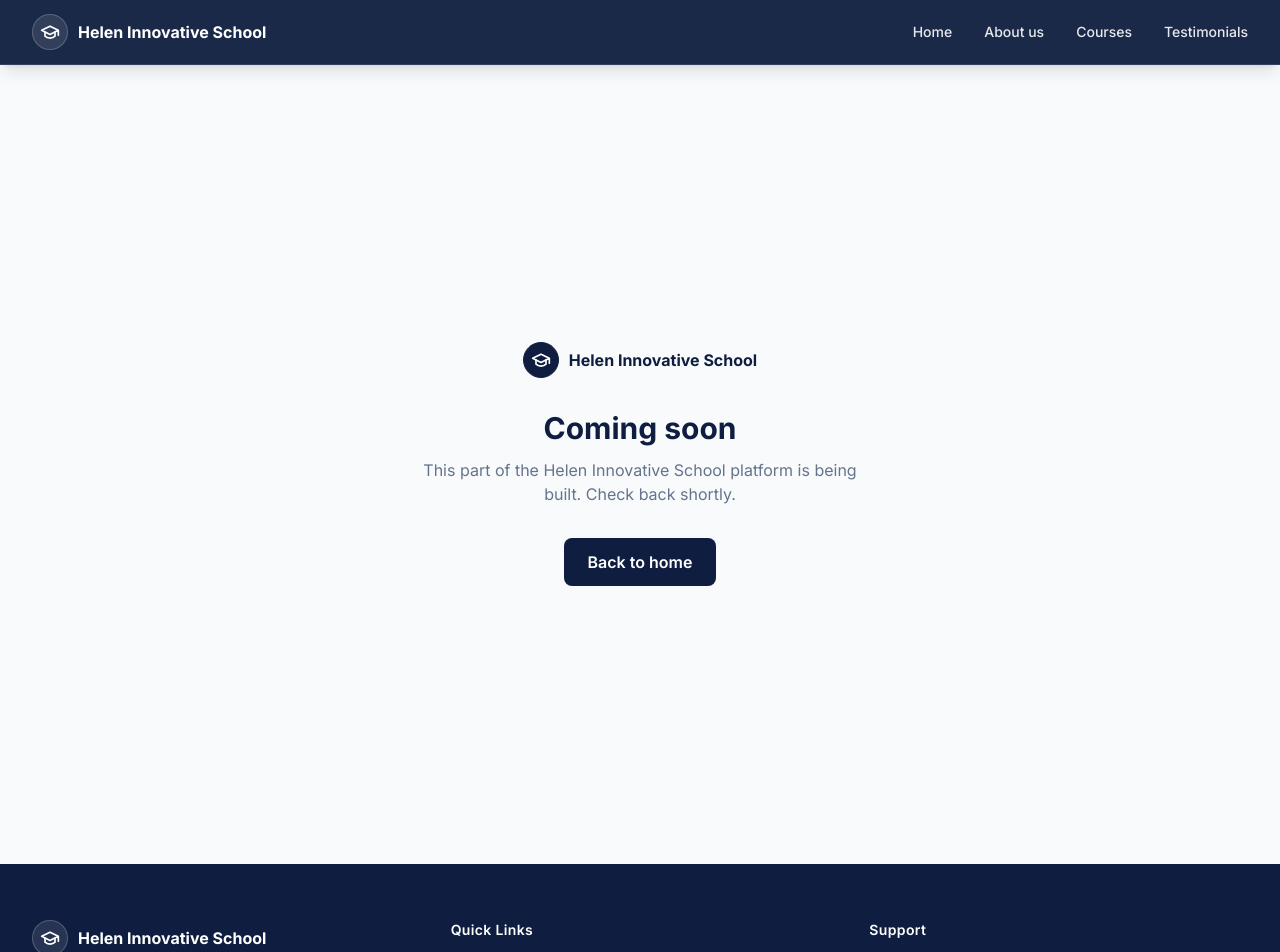
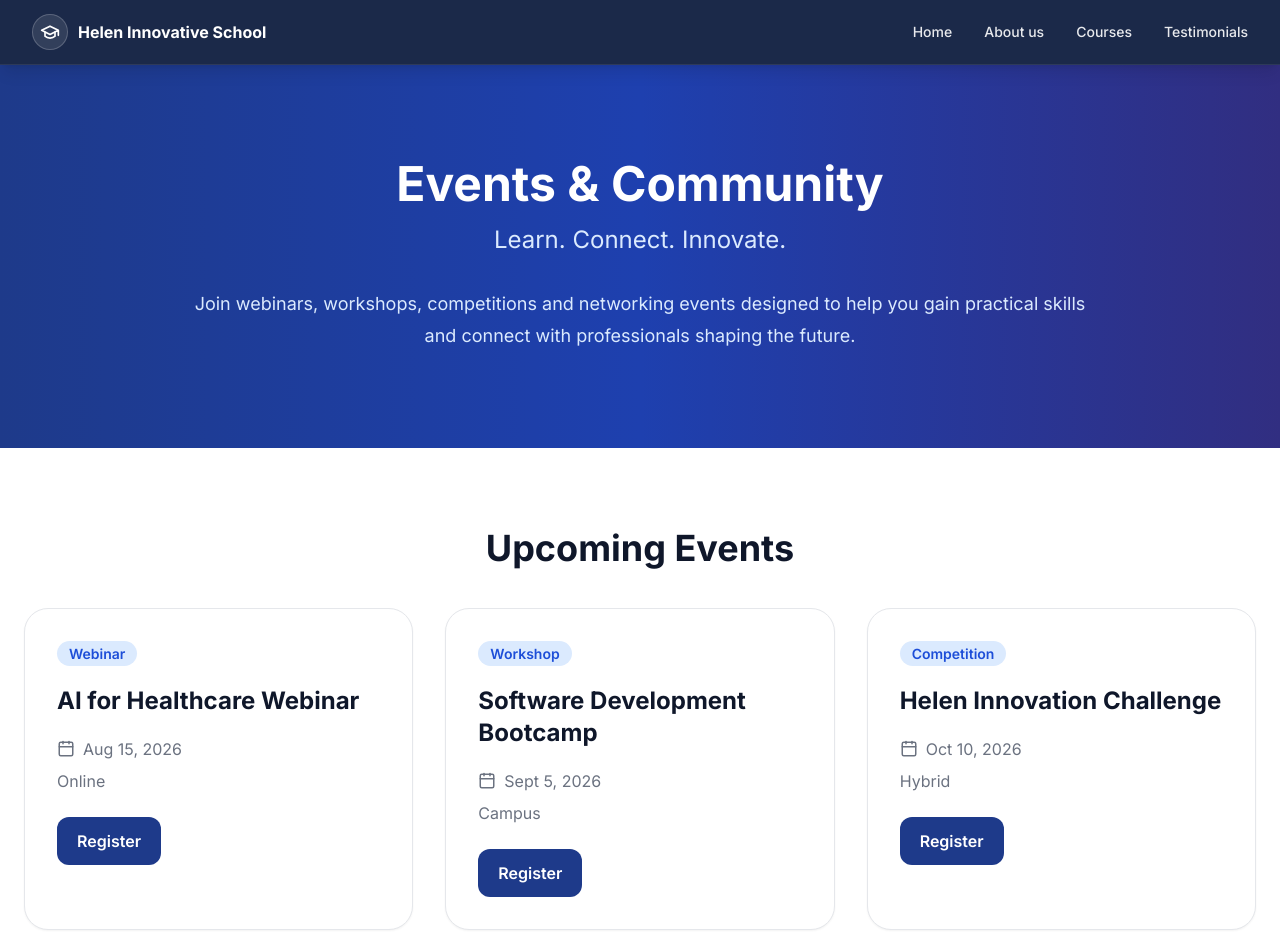
Before and after one commit to kevin-georgewill/Helen-Innovative-School, a Next.js app in the folder frontend/: page /events in a window 1280 px wide. Shown: the top 952 px of the page. Built offline with nearby package versions, Linux system fonts and the light colour scheme.

Commit message:
feat: implement public events page with event listings and CTA

```diff
--- a/frontend/app/(public)/events/page.tsx
+++ b/frontend/app/(public)/events/page.tsx
@@ -3,4 +3,202 @@
 // Groups events by type: Webinars, Workshops, Competitions, Challenges
 // Register button calls POST /api/v1/events/:id/register (requires auth)
 
-export { default } from "@/components/shared/ComingSoon"
+import {
+  Calendar,
+  Monitor,
+  Wrench,
+  Trophy,
+  Users,
+} from "lucide-react";
+
+const events = [
+  {
+    title: "AI for Healthcare Webinar",
+    type: "Webinar",
+    date: "Aug 15, 2026",
+    location: "Online",
+  },
+  {
+    title: "Software Development Bootcamp",
+    type: "Workshop",
+    date: "Sept 5, 2026",
+    location: "Campus",
+  },
+  {
+    title: "Helen Innovation Challenge",
+    type: "Competition",
+    date: "Oct 10, 2026",
+    location: "Hybrid",
+  },
+];
+
+const categories = [
+  {
+    title: "Webinars",
+    icon: Monitor,
+    description: "Live sessions with industry experts.",
+  },
+  {
+    title: "Workshops",
+    icon: Wrench,
+    description: "Hands-on practical learning experiences.",
+  },
+  {
+    title: "Competitions",
+    icon: Trophy,
+    description: "Innovation challenges and hackathons.",
+  },
+  {
+    title: "Networking",
+    icon: Users,
+    description: "Meet professionals and fellow innovators.",
+  },
+];
+
+export default function EventsPage() {
+  return (
+    <div className="space-y-20 pb-24">
+
+      {/* Hero */}
+      <section className="bg-gradient-to-r from-blue-900 via-blue-800 to-indigo-900 py-24 text-white">
+
+        <div className="mx-auto max-w-6xl px-6 text-center">
+
+          <h1 className="text-5xl font-bold">
+            Events & Community
+          </h1>
+
+          <p className="mt-4 text-2xl text-blue-100">
+            Learn. Connect. Innovate.
+          </p>
+
+          <p className="mx-auto mt-8 max-w-4xl text-lg leading-8 text-blue-100">
+            Join webinars, workshops, competitions and networking events
+            designed to help you gain practical skills and connect with
+            professionals shaping the future.
+          </p>
+
+        </div>
+
+      </section>
+
+      {/* Upcoming Events */}
+      <section className="mx-auto max-w-7xl px-6">
+
+        <h2 className="mb-10 text-center text-4xl font-bold">
+          Upcoming Events
+        </h2>
+
+        <div className="grid gap-8 md:grid-cols-2 xl:grid-cols-3">
+
+          {events.map((event) => (
+            <div
+              key={event.title}
+              className="rounded-3xl border bg-white p-8 shadow-sm transition hover:-translate-y-1 hover:shadow-lg"
+            >
+              <span className="rounded-full bg-blue-100 px-3 py-1 text-sm font-semibold text-blue-700">
+                {event.type}
+              </span>
+
+              <h3 className="mt-5 text-2xl font-bold">
+                {event.title}
+              </h3>
+
+              <div className="mt-5 flex items-center gap-2 text-gray-500">
+                <Calendar size={18} />
+                <span>{event.date}</span>
+              </div>
+
+              <p className="mt-2 text-gray-500">
+                {event.location}
+              </p>
+
+              <button className="mt-6 rounded-xl bg-blue-900 px-5 py-3 font-semibold text-white transition hover:bg-blue-800">
+                Register
+              </button>
+            </div>
+          ))}
+
+        </div>
+
+      </section>
+
+      {/* Categories */}
+      <section className="bg-gray-50 py-20">
+
+        <div className="mx-auto max-w-6xl px-6">
+
+          <h2 className="mb-10 text-center text-4xl font-bold">
+            Event Categories
+          </h2>
+
+          <div className="grid gap-6 md:grid-cols-2 xl:grid-cols-4">
+
+            {categories.map((category) => {
+              const Icon = category.icon;
+
+              return (
+                <div
+                  key={category.title}
+                  className="rounded-3xl bg-white p-8 text-center shadow-sm"
+                >
+                  <div className="mx-auto mb-5 flex h-14 w-14 items-center justify-center rounded-full bg-blue-100">
+                    <Icon className="h-7 w-7 text-blue-700" />
+                  </div>
+
+                  <h3 className="text-xl font-bold">
+                    {category.title}
+                  </h3>
+
+                  <p className="mt-3 text-gray-600">
+                    {category.description}
+                  </p>
+                </div>
+              );
+            })}
+
+          </div>
+
+        </div>
+
+      </section>
+
+      {/* CTA */}
+      <section className="bg-gradient-to-r from-blue-900 via-blue-800 to-indigo-900 py-20 text-white">
+
+        <div className="mx-auto max-w-5xl px-6 text-center">
+
+          <h2 className="text-4xl font-bold">
+            Join Our Next Event
+          </h2>
+
+          <p className="mx-auto mt-6 max-w-3xl text-lg leading-8 text-blue-100">
+            Be part of a growing community of learners, innovators and
+            professionals building the future with technology.
+          </p>
+
+          <div className="mt-10 flex flex-col justify-center gap-4 sm:flex-row">
+
+            <a
+              href="/courses"
+              className="rounded-xl bg-white px-8 py-4 font-semibold text-blue-900 hover:bg-gray-100"
+            >
+              Explore Courses
+            </a>
+
+            <a
+              href="/register"
+              className="rounded-xl border border-white px-8 py-4 font-semibold hover:bg-white hover:text-blue-900"
+            >
+              Register Now
+            </a>
+
+          </div>
+
+        </div>
+
+      </section>
+
+    </div>
+  );
+}
```
